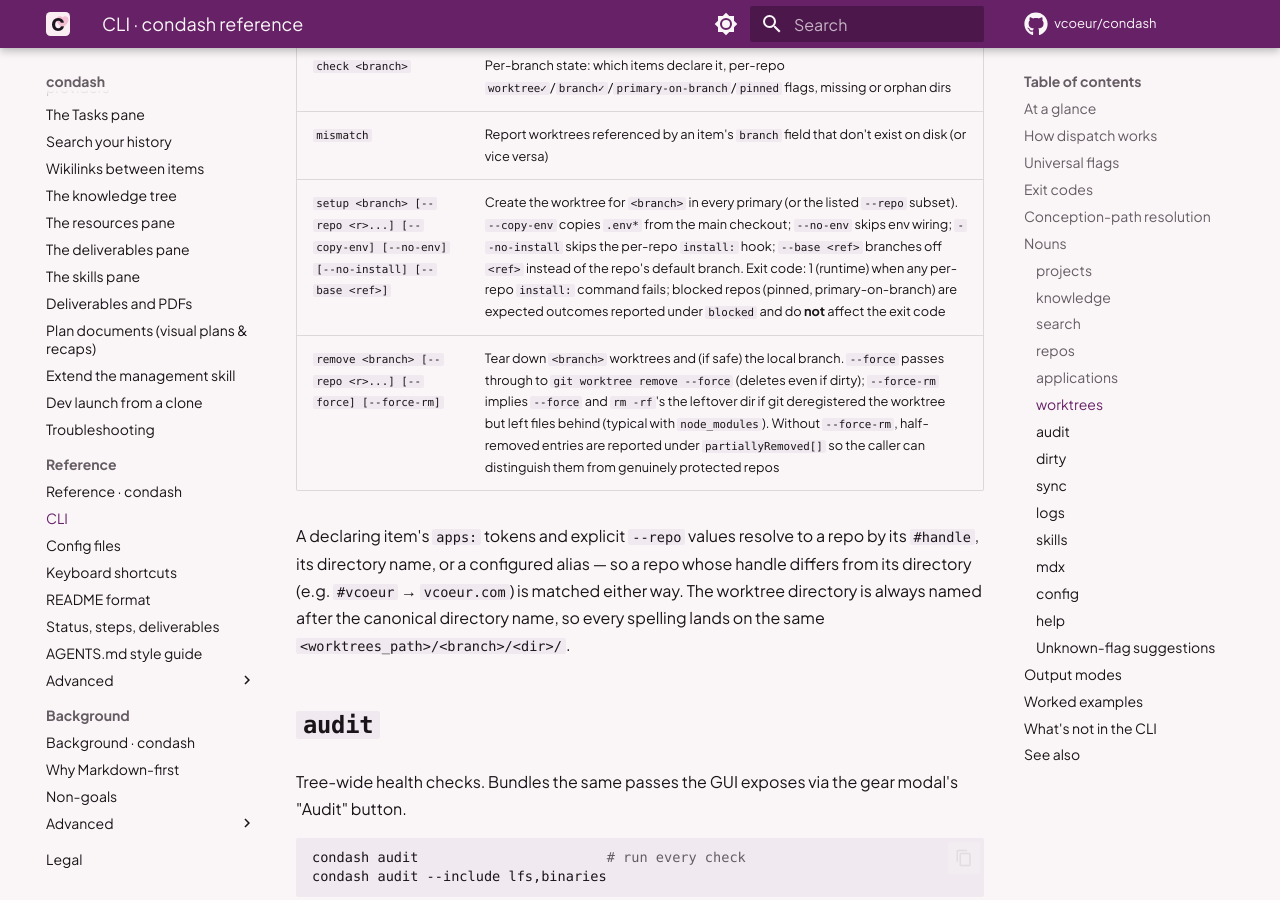
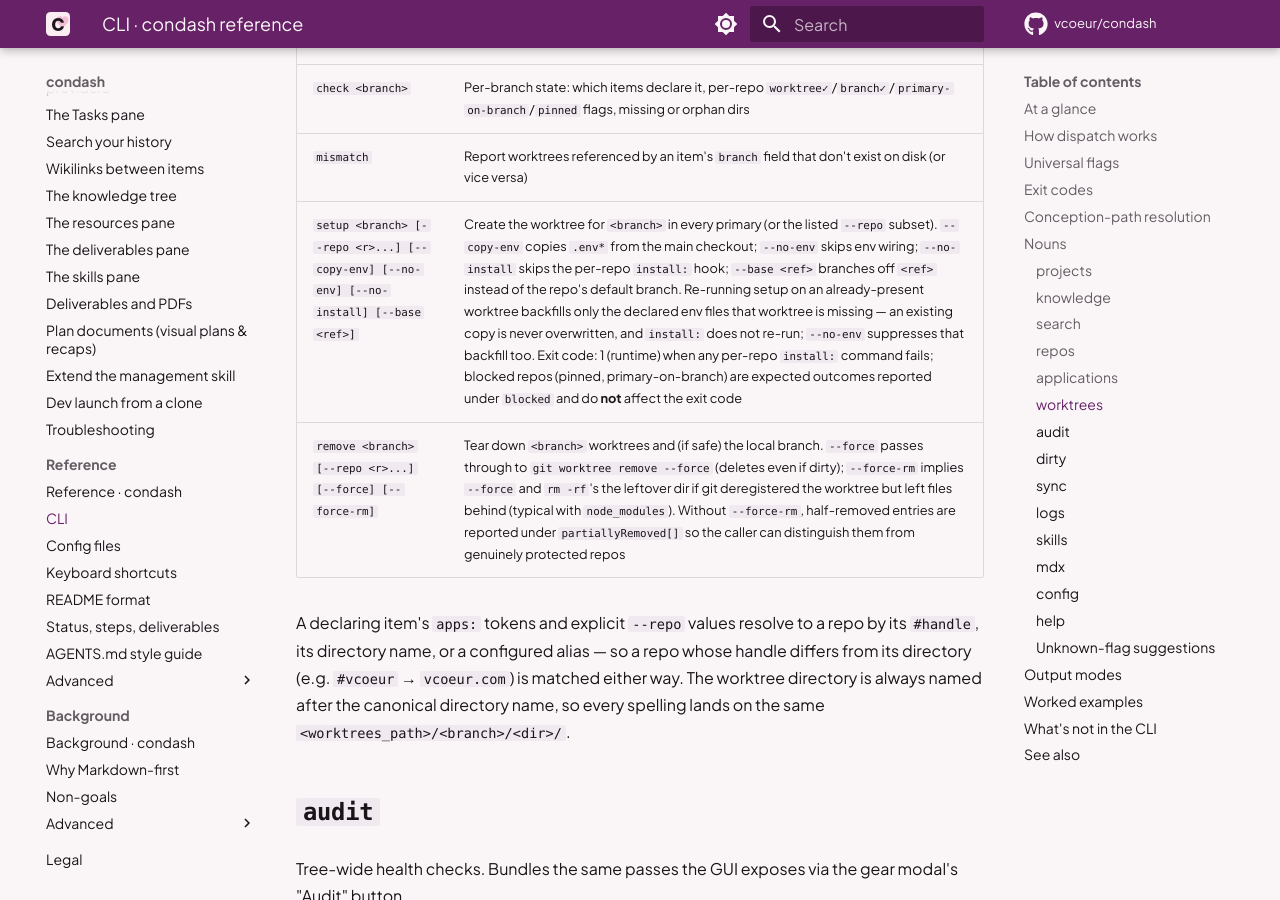
Before and after one commit to vcoeur/condash, an MkDocs documentation site: the page built from docs/reference/cli.md, in a window 1280 px wide and 900 px high, scrolled down 6720 px. Built offline with MkDocs 1.6.1 and Material for MkDocs 9.7.7, drawn with Linux system fonts in a browser that asks for light colours; comment, search, counter and statistics services are not loaded; some of the changed text lies outside the part shown.

Commit message:
Update the env-copy and reopen docs to match the behaviour
The config reference still described declared env files as copied into a new worktree, which is the exact misconception #450 was filed about: a reader concluded the repair was impossible. The CLI reference omitted the backfill and its non-clobbering rule, and listed neither verb's --summary. The shipped worktree skill still told agents re-running setup was a no-op.

```diff
--- a/docs/reference/cli.md
+++ b/docs/reference/cli.md
@@ -169,7 +169,7 @@ Worktree-centric operations on top of the conception's configured repositories (
 | `list` | Print every worktree, grouped by primary, with branch + dirty status |
 | `check <branch>` | Per-branch state: which items declare it, per-repo `worktree✓`/`branch✓`/`primary-on-branch`/`pinned` flags, missing or orphan dirs |
 | `mismatch` | Report worktrees referenced by an item's `branch` field that don't exist on disk (or vice versa) |
-| `setup <branch> [--repo <r>...] [--copy-env] [--no-env] [--no-install] [--base <ref>]` | Create the worktree for `<branch>` in every primary (or the listed `--repo` subset). `--copy-env` copies `.env*` from the main checkout; `--no-env` skips env wiring; `--no-install` skips the per-repo `install:` hook; `--base <ref>` branches off `<ref>` instead of the repo's default branch. Exit code: 1 (runtime) when any per-repo `install:` command fails; blocked repos (pinned, primary-on-branch) are expected outcomes reported under `blocked` and do **not** affect the exit code |
+| `setup <branch> [--repo <r>...] [--copy-env] [--no-env] [--no-install] [--base <ref>]` | Create the worktree for `<branch>` in every primary (or the listed `--repo` subset). `--copy-env` copies `.env*` from the main checkout; `--no-env` skips env wiring; `--no-install` skips the per-repo `install:` hook; `--base <ref>` branches off `<ref>` instead of the repo's default branch. Re-running setup on an already-present worktree backfills only the declared env files that worktree is missing — an existing copy is never overwritten, and `install:` does not re-run; `--no-env` suppresses that backfill too. Exit code: 1 (runtime) when any per-repo `install:` command fails; blocked repos (pinned, primary-on-branch) are expected outcomes reported under `blocked` and do **not** affect the exit code |
 | `remove <branch> [--repo <r>...] [--force] [--force-rm]` | Tear down `<branch>` worktrees and (if safe) the local branch. `--force` passes through to `git worktree remove --force` (deletes even if dirty); `--force-rm` implies `--force` and `rm -rf`'s the leftover dir if git deregistered the worktree but left files behind (typical with `node_modules`). Without `--force-rm`, half-removed entries are reported under `partiallyRemoved[]` so the caller can distinguish them from genuinely protected repos |
 
 A declaring item's `apps:` tokens and explicit `--repo` values resolve to a repo by its `#handle`, its directory name, or a configured alias — so a repo whose handle differs from its directory (e.g. `#vcoeur` → `vcoeur.com`) is matched either way. The worktree directory is always named after the canonical directory name, so every spelling lands on the same `<worktrees_path>/<branch>/<dir>/`.
```
Also changed, not shown: other parts of docs/reference/cli.md (+2 -2 lines), conception-template/.agents/skills/projects/worktree.md (+2 -2 lines), docs/reference/config.md (+1 -1 lines), docs/reference/skill.md (+1 -1 lines).
